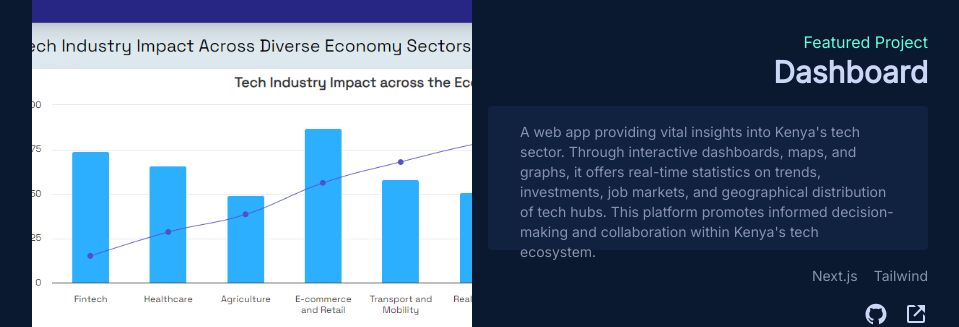
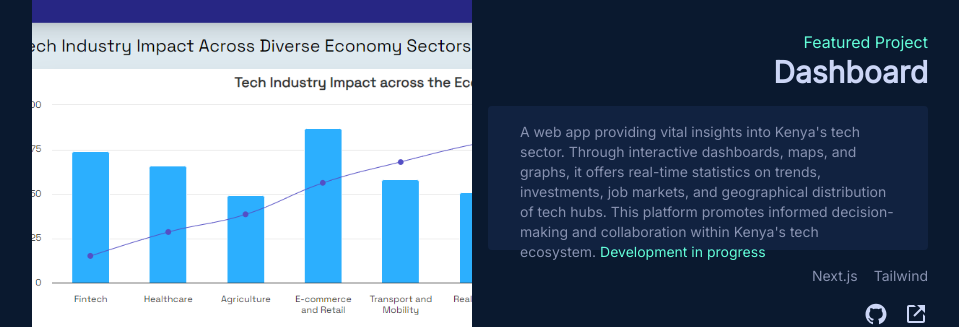
Before and after one commit to Marcos8060/port, a Next.js app: page / in a window 1280 px wide. Shown: the part 2782-3109 px from the top of the page, without its empty margins (160-1119 px from the left). Built offline with nearby package versions, Linux system fonts and the light colour scheme.

Commit message:
modified the latest project

```diff
--- a/components/projects.js
+++ b/components/projects.js
@@ -36,7 +36,7 @@ const Projects = () => {
                 real-time statistics on trends, investments, job markets, and
                 geographical distribution of tech hubs. This platform promotes
                 informed decision-making and collaboration within Kenya's tech
-                ecosystem.
+                ecosystem. <span className="text-secondary text-sm">Development in progress</span>
               </p>
             </div>
             <div className="flex items-center justify-end gap-4 text-gray text-sm">
```
